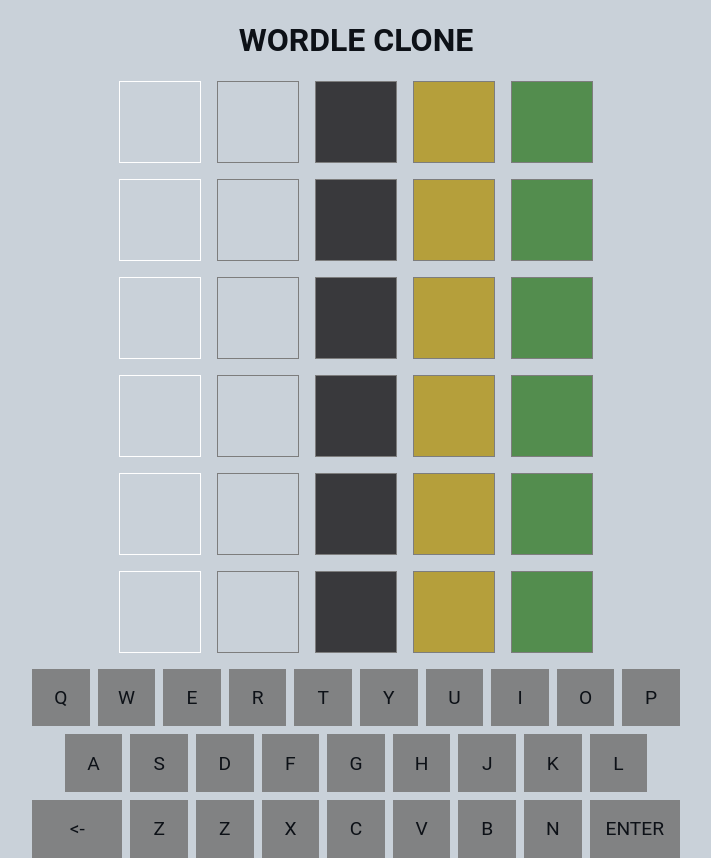
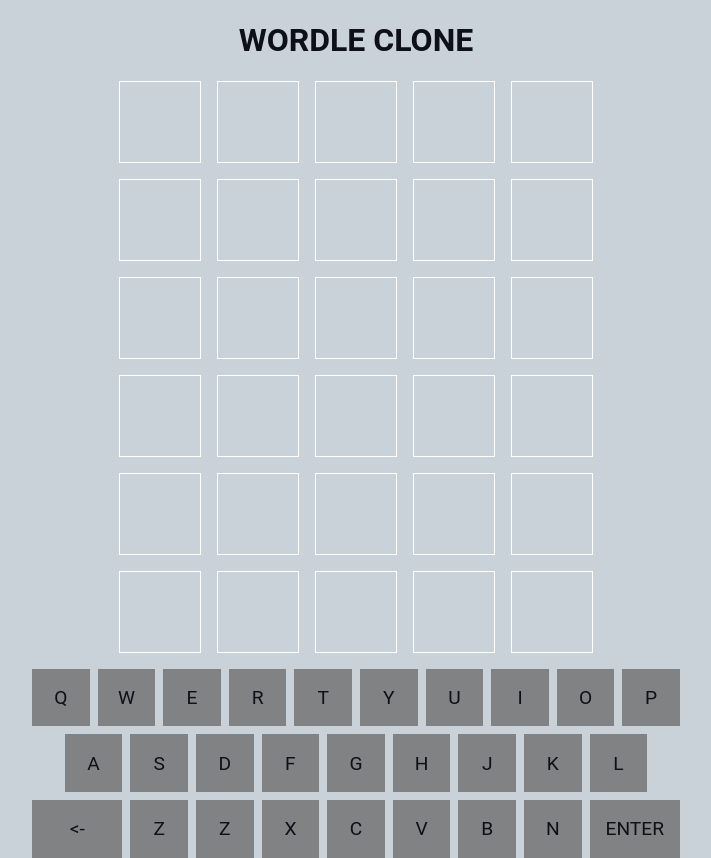
Before and after one commit to guidoarkesteijn/react-wordle, a React (Create React App) app: page / in a window 1280 px wide. Shown: the whole page, without its empty margins (284-995 px from the left). Built offline with nearby package versions, Linux system fonts and the light colour scheme; a web font is replaced by a local one.

Commit message:
Started work on a simple check answer calculation

```diff
--- a/src/App.css
+++ b/src/App.css
@@ -20,11 +20,13 @@ section {
 
 .tile {
   border: var(--border-width) solid var(--color-border);
-  width: 5em;
+  font-size: 2em;
+  width: 2.5em;
   aspect-ratio: 1;
   display: flex;
   justify-content: center;
   align-items: center;
+  user-select: none;
 }
 
 .tile.active {
@@ -44,11 +46,6 @@ section {
 .tile.correct {
   border: var(--border-width) solid var(--color-border-active);
   background-color: var(--color-correct);
-}
-
-.letter {
-  font-size: 2.5em;
-  user-select: none;
 }
 
 .keyboard {
@@ -96,3 +93,7 @@ section {
 .key:hover {
   background-color: var(--color-key-hover);
 }
+
+.key:active {
+  background-color: hsl(0, 0%, 95%);
+}
--- a/src/App.tsx
+++ b/src/App.tsx
@@ -13,30 +13,76 @@ export enum State {
   Correct = "correct"
 }
 
+export class LetterData {
+  index : number;
+  letter : string;
+  state : State;
+
+  constructor(index : number, letter : string, state : State) {
+    this.index = index;
+    this.letter = letter;
+    this.state = state;
+  }
+}
+
 export class GuessData {
-  index : number;
-  word : string;
-
-  constructor(index : number, word? : string){
-    this.index = index;
-    this.word = word !== undefined ? word : "";
+  get word() : string {
+    let word = "";
+    for (let index = 0; index < this.letters.length; index++) {
+      const element = this.letters[index];
+      word += element.letter;
+    }
+    return word;
   }
 
-  public updateWord(word : string) {
-    this.word = word;
+  index : number;
+  letters : LetterData[] = [];
+
+  constructor(index : number, word? : string, letters? : LetterData[]){
+    this.index = index;
+
+    this.letters.push(new LetterData(0, "", State.Unknown));
+    this.letters.push(new LetterData(1, "", State.Unknown));
+    this.letters.push(new LetterData(2, "", State.Unknown));
+    this.letters.push(new LetterData(3, "", State.Unknown));
+    this.letters.push(new LetterData(4, "", State.Unknown));
+
+    if(word !== undefined)
+    {
+      for (let index = 0; index < word.length; index++) {
+        const letter = word[index];
+        let state = State.Unknown;
+        if(letters !== undefined && index < letters.length)
+        {
+          this.letters[index] = letters[index];
+        }
+        else if(letter !== "")
+        {
+          state = State.Active;
+          this.letters[index] = new LetterData(index, letter, state);
+        }
+      }
+    }
+  }
+
+  getState(index : number) : State {
+    return this.letters[index].state;
   }
 }
 
 export class BoardData {
   guesses : GuessData[] = [];
-  index : number = 0;
+  index : number;
   update : ((guess : GuessData) => void) | null = null;
+  answer : string;
 
   get current() : GuessData {
     return  this.guesses[this.index];
   }
 
-  constructor(tries : number, guesses? : GuessData[]) {
+  constructor(answer : string, tries : number, index : number, guesses? : GuessData[]) {
+    this.index = index;
+    this.answer = answer;
     if(guesses !== undefined) {
       this.guesses = guesses;
       return;
@@ -49,8 +95,8 @@ export class BoardData {
   public keyPressed(key : string) {
     if(this.current.word.length < 5)
     {
-      this.current.word += key;
-      let newGuess = new GuessData(this.current.index, this.current.word);
+      let newWord = this.current.word + key.toLowerCase();
+      let newGuess = new GuessData(this.current.index, newWord);
       this.trySend(newGuess);
     }
   }
@@ -64,13 +110,51 @@ export class BoardData {
     }
   }
 
-  public submit() {
+  public submit() : {correct : boolean, letters? : LetterData[]} {
     if(this.current.word.length < 5)
     {
+      let correct : boolean = false;
       console.log("Too short");
-      return;
+      return {correct};
     }
+
     console.log("Submit");
+
+    const data = this.checkWord(this.answer, this.current.word);
+    const guessData = new GuessData(this.index, this.current.word, data.letters);
+
+    if(!data.correct)
+    {
+      this.index++;
+    }
+    this.trySend(guessData);
+
+    return data;
+  }
+
+  checkWord(answer : string, word : string) : {correct : boolean, letters : LetterData[]} {
+    let correct = true;
+    let letters : LetterData[] = [];
+
+    for (let index = 0; index < word.length; index++) {
+      if(answer[index] === word[index])
+      {
+        letters[index] = new LetterData(index, word[index], State.Correct);
+      }
+      else if(answer.includes(word[index]))
+      {
+        correct = false;
+        // TODO add multiple of the same character.
+        letters[index] = new LetterData(index, word[index], State.Location);
+      }
+      else
+      {
+        correct = false;
+        letters[index] = new LetterData(index, word[index], State.Wrong);
+      }
+    }
+
+    return {correct, letters};
   }
 
   getGuess() : GuessData {
@@ -85,7 +169,8 @@ export class BoardData {
 }
 
 function App() {
-  const [board, setBoard] = useState<BoardData>(new BoardData(6));
+  const answer : string = "guido";
+  const [board, setBoard] = useState<BoardData>(new BoardData(answer, 6, 0));
 
   board.update = update;
 
@@ -98,14 +183,18 @@ function App() {
   }
 
   function submit() {
-    board.submit();
+    const data = board.submit();
+    if(data.correct){
+      console.log("WIN");
+    }
   }
 
   function update(guess : GuessData)
   {
     let guesses = board.guesses;
+    const current = board.index;
     guesses[guess.index] = guess;
-    let newBoard : BoardData = new BoardData(-1, guesses);
+    let newBoard : BoardData = new BoardData(answer, -1, current, guesses);
     setBoard(newBoard);
   }
 
--- a/src/components/Board.tsx
+++ b/src/components/Board.tsx
@@ -9,7 +9,7 @@ interface IProps {
 const Board : React.FC<IProps> = ({board}) => {
     return <section>
         {board.guesses.map(function (value : GuessData, index : number) {
-            return <Row key={index} index={index} word={value.word}/>
+            return <Row key={index} guess={value}/>
         })}
     </section>
 }
--- a/src/components/Keyboard.tsx
+++ b/src/components/Keyboard.tsx
@@ -25,7 +25,7 @@ class Keyboard extends React.Component<IProps> {
         {
             this.props.submitPressed();
         }
-        else if(event.key.match(/[a-z]/) && event.key.length == 1)
+        else if(event.key.match(/[aA-zZ]/) && event.key.length == 1)
         {
             this.props.keyPressed(event.key);
         }
--- a/src/components/Row.tsx
+++ b/src/components/Row.tsx
@@ -1,19 +1,16 @@
 import React from "react";
-import { State } from "../App";
+import { GuessData, LetterData, State } from "../App";
 import Tile from "./Tile";
 
 interface IProps {
-    word : string;
-    index : number;
+    guess : GuessData;
 }
 
 const Row : React.FC<IProps> = (props : IProps) => {
     return <div className="row">
-        <Tile key={"element-1"} index={0} letter={props.word.length > 0 ? props.word[0] : ""} state={State.Unknown}></Tile>
-        <Tile key={"element-2"} index={1} letter={props.word.length > 1 ? props.word[1] : ""} state={State.Active}></Tile>
-        <Tile key={"element-3"} index={2} letter={props.word.length > 2 ? props.word[2] : ""} state={State.Wrong}></Tile>
-        <Tile key={"element-4"} index={3} letter={props.word.length > 3 ? props.word[3] : ""} state={State.Location}></Tile>
-        <Tile key={"element-5"} index={4} letter={props.word.length > 4 ? props.word[4] : ""} state={State.Correct}></Tile>
+        {props.guess.letters.map(function (value : LetterData, index : number) {
+            return <Tile key={"element-" + index} index={index} letter={value.letter} state={value.state}></Tile>
+        })}
     </div>;
 }
 
--- a/src/components/Tile.tsx
+++ b/src/components/Tile.tsx
@@ -8,7 +8,7 @@ interface IProps {
 }
 
 const Tile : React.FC<IProps> = (props : IProps) => {
-    return <div className={"tile " + props.state}><div className="letter">{props.letter}</div></div>;
+    return <div className={"tile " + props.state}>{props.letter}</div>;
 }
 
 export default Tile;
--- a/src/index.css
+++ b/src/index.css
@@ -1,6 +1,7 @@
 /* Default mode */
 :root {
   font-family: 'Roboto';
+  font-size: var(--font-size);
   text-transform: uppercase;
   --body-bg: hsl(210, 17%, 82%);
   --body-color: hsl(216, 28%, 7%);
@@ -12,20 +13,20 @@
   --color-key: hsl(200, 1%, 51%);
   --color-key-hover: hsl(180, 0%, 40%);
 
-  --border-width: 0.12em;
+  --font-size: 16px;
+  --border-width: 0.05em;
 }
 
 /* Dark mode */
 @media (prefers-color-scheme: dark) {
 :root {
       --body-bg: hsl(216, 28%, 7%);
-      --body-color: hsl(210, 17%, 82%);
+      --body-color: hsl(210, 17%, 90%);
   }
 }
 
 body {
   margin: 0;
-  font-family: 'Roboto';
   -webkit-font-smoothing: antialiased;
   -moz-osx-font-smoothing: grayscale;
   background-color: var(--body-bg);
```
Also changed, not shown: src/logo.svg (deleted).
